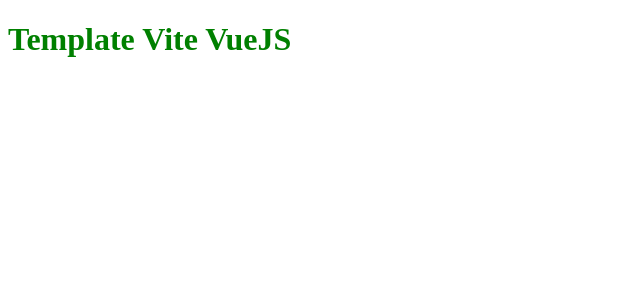
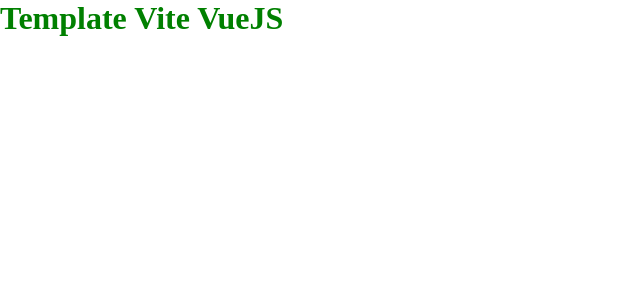
Before and after one commit to MatteoSanson/proj-html-vuejs, a Vue app: page / in a window 1280 px wide. Shown: the top 300 px of the page, without its empty margins (0-640 px from the left). Built offline with nearby package versions, Linux system fonts and the light colour scheme.

Commit message:
feat: scaffolding

```diff
--- a/index.html
+++ b/index.html
@@ -3,9 +3,8 @@
 
 <head>
   <meta charset="UTF-8" />
-  <!-- <link rel="icon" type="image/svg+xml" href="/vite.svg" /> -->
   <meta name="viewport" content="width=device-width, initial-scale=1.0" />
-  <title>Template Vite VueJS</title>
+  <title>Progetto HTML/VueJS</title>
 </head>
 
 <body>
--- a/src/assets/scss/partials/reset.scss
+++ b/src/assets/scss/partials/reset.scss
@@ -1,2 +1,12 @@
 /* ---- RESET ---- */
 @use './variables' as *;
+
+* {
+    margin: 0;
+    padding: 0;
+    box-sizing: border-box;
+}
+
+ul {
+    list-style: none;
+}
--- a/src/assets/scss/style.scss
+++ b/src/assets/scss/style.scss
@@ -1,2 +1,3 @@
 @use './partials/common.scss' as *;
 @use './partials/variables.scss' as *;
+@use './partials/reset.scss' as *;
```
